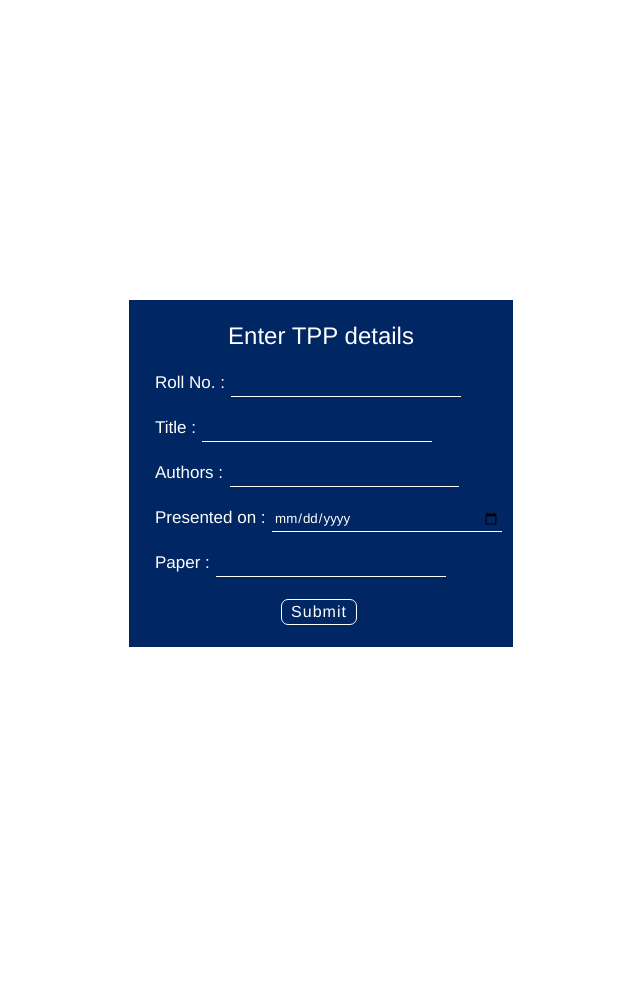
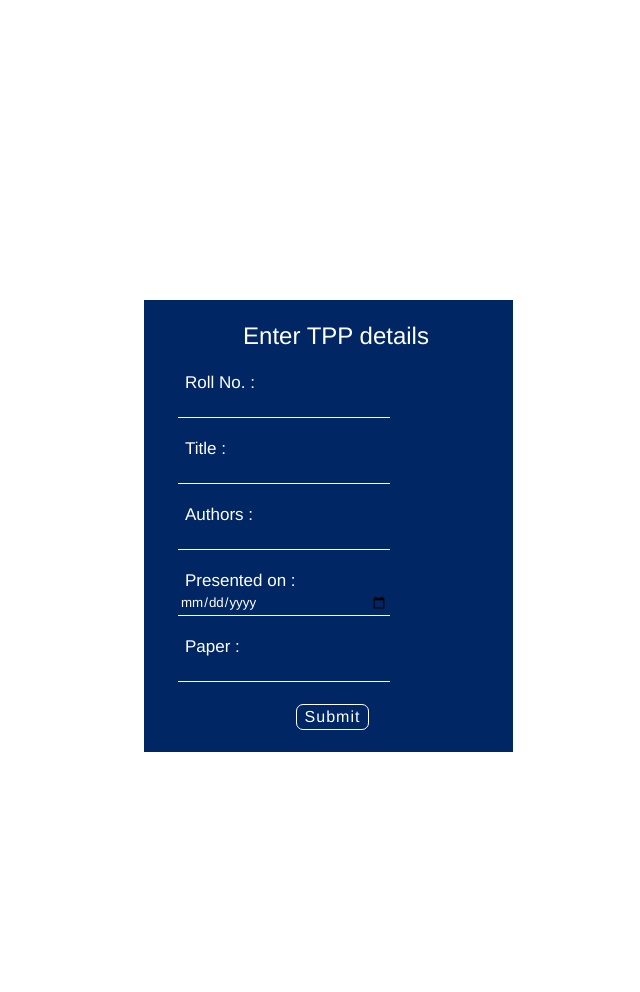
Before and after one commit to pgk612/KJSCEproject, a PHP site: page /tpp.html in a window 1280 px wide. Shown: the top 992 px of the page, without its empty margins (171-811 px from the left). Run offline with PHP 8.4, Linux system fonts and the light colour scheme.

Commit message:
Add files via upload

```diff
--- a/tpp.css
+++ b/tpp.css
@@ -12,6 +12,8 @@
     color: #fff;
     line-height: 1em;
      padding: 2px;
+         display: block;
+         margin-left: 15px;
 }
 
 #inputContainer {
@@ -72,4 +74,5 @@
 	color: #fff;
     font-size: 17px;
     margin-left: 20px;
+
 }
```
